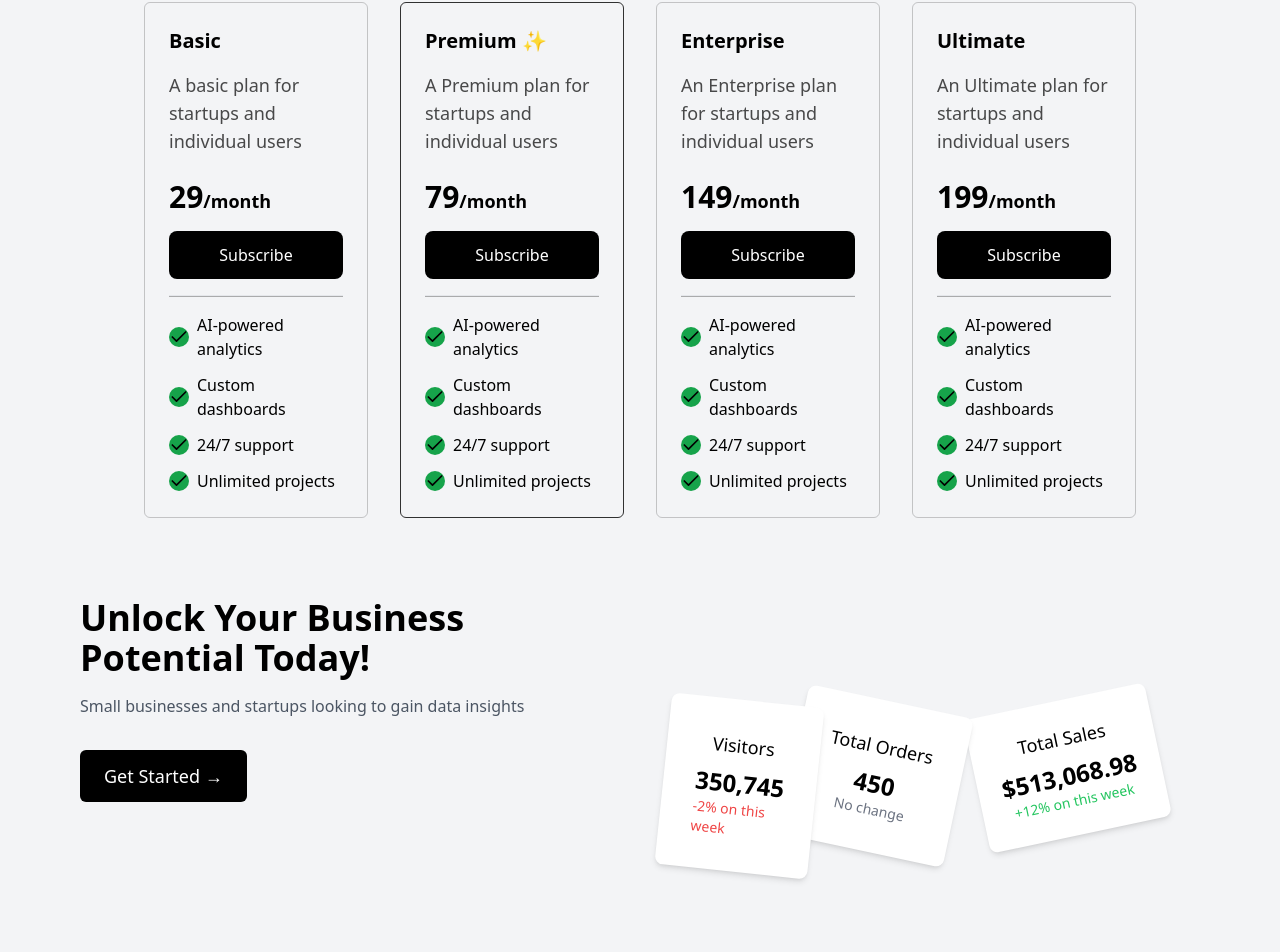
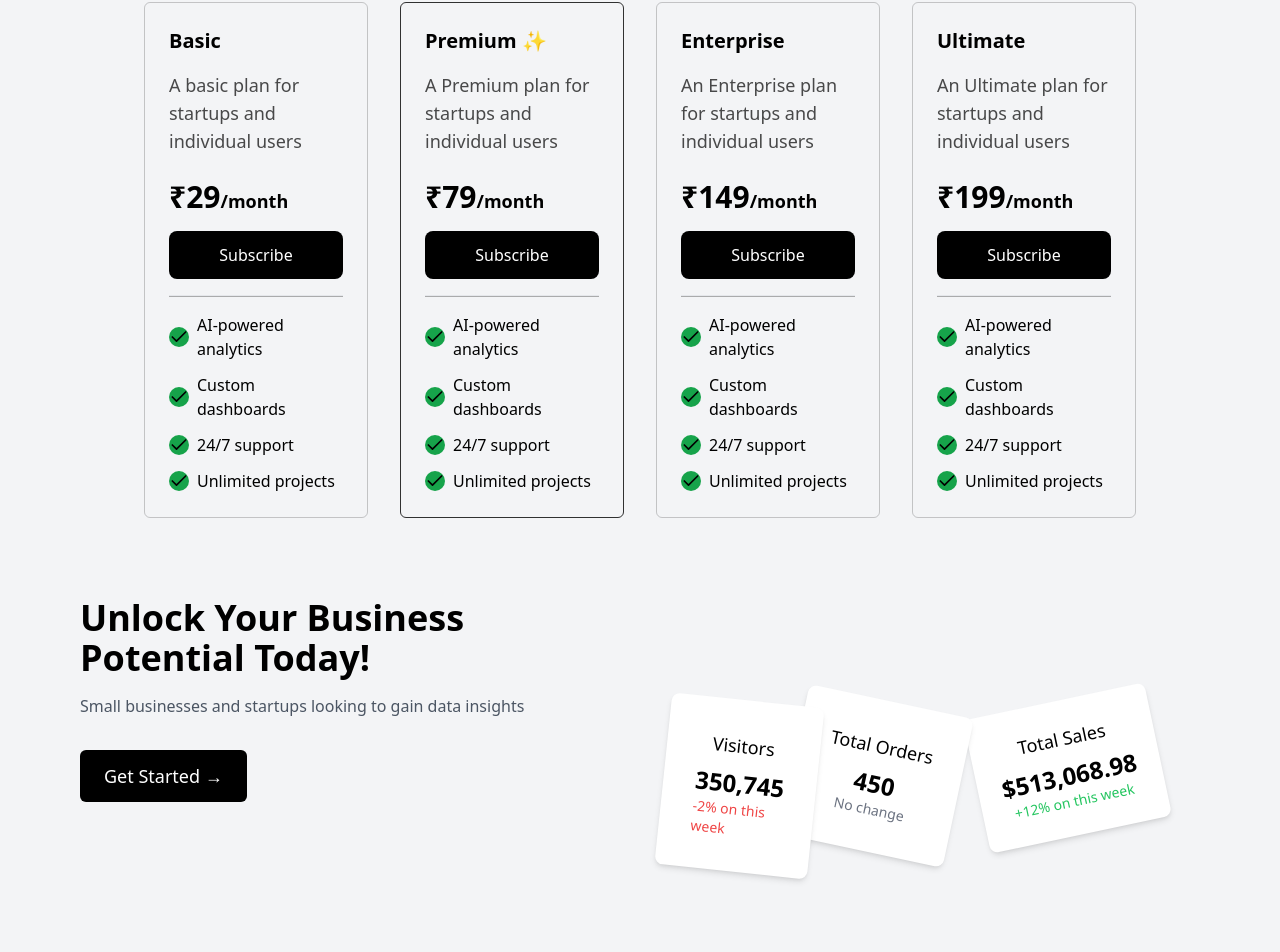
Before and after one commit to Parthakashyap/GITCS-LP, a React (Vite) app: page / in a window 1280 px wide. Shown: the part 2930-3882 px from the top of the page. Built offline with nearby package versions, Linux system fonts and the light colour scheme.

Commit message:
add rupee symbol in pricing

```diff
--- a/src/components/sections/PricingSection.tsx
+++ b/src/components/sections/PricingSection.tsx
@@ -101,6 +101,7 @@ const PricingSection: React.FC = () => {
               </p>
               <div className="mt-2">
                 <h1 className="text-3xl font-bold flex items-end">
+                  ₹
                   {isToggled // @ts-ignore
                     ? prices.yearly[plan.priceKey] // @ts-ignore
                     : prices.monthly[plan.priceKey]}{" "}
```
